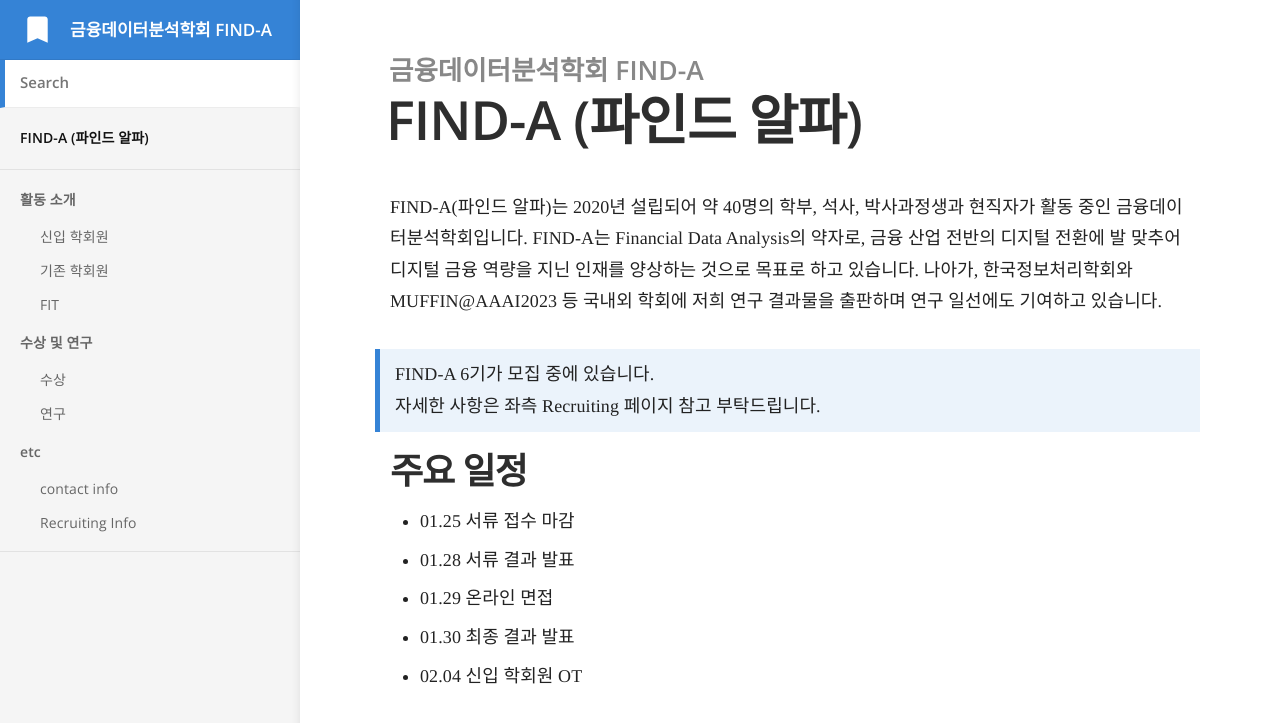
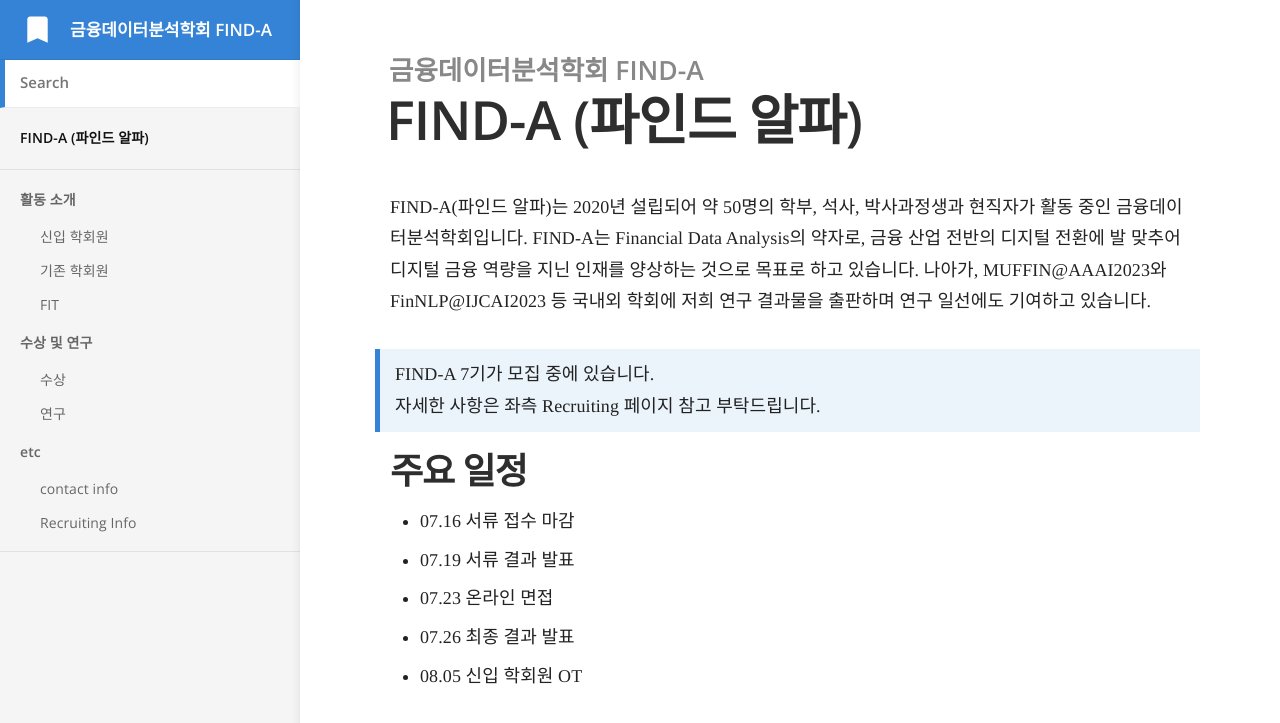
Before and after one commit to Find-A-AI/find-a-ai.github.io, a Jekyll site: the page built from index.md, in a window 1280 px wide. Shown: the top 723 px of the page. Built offline with Jekyll 4.4.1, drawn with Linux system fonts in a browser that asks for light colours; some web fonts are replaced.

Commit message:
Update index.md

```diff
--- a/index.md
+++ b/index.md
@@ -2,14 +2,14 @@
 title: FIND-A (파인드 알파)
 ---
 
-FIND-A(파인드 알파)는 2020년 설립되어 약 40명의 학부, 석사, 박사과정생과 현직자가 활동 중인 금융데이터분석학회입니다. FIND-A는 Financial Data Analysis의 약자로, 금융 산업 전반의 디지털 전환에 발 맞추어 디지털 금융 역량을 지닌 인재를 양상하는 것으로 목표로 하고 있습니다. 나아가, 한국정보처리학회와 MUFFIN@AAAI2023 등 국내외 학회에 저희 연구 결과물을 출판하며 연구 일선에도 기여하고 있습니다.
+FIND-A(파인드 알파)는 2020년 설립되어 약 50명의 학부, 석사, 박사과정생과 현직자가 활동 중인 금융데이터분석학회입니다. FIND-A는 Financial Data Analysis의 약자로, 금융 산업 전반의 디지털 전환에 발 맞추어 디지털 금융 역량을 지닌 인재를 양상하는 것으로 목표로 하고 있습니다. 나아가, MUFFIN@AAAI2023와 FinNLP@IJCAI2023 등 국내외 학회에 저희 연구 결과물을 출판하며 연구 일선에도 기여하고 있습니다.
 
-> FIND-A 6기가 모집 중에 있습니다.
+> FIND-A 7기가 모집 중에 있습니다.
 자세한 사항은 좌측 Recruiting 페이지 참고 부탁드립니다.
 
 ## 주요 일정
-  - 01.25 서류 접수 마감
-  - 01.28 서류 결과 발표
-  - 01.29 온라인 면접
-  - 01.30 최종 결과 발표
-  - 02.04 신입 학회원 OT
+  - 07.16 서류 접수 마감
+  - 07.19 서류 결과 발표
+  - 07.23 온라인 면접
+  - 07.26 최종 결과 발표
+  - 08.05 신입 학회원 OT
```
